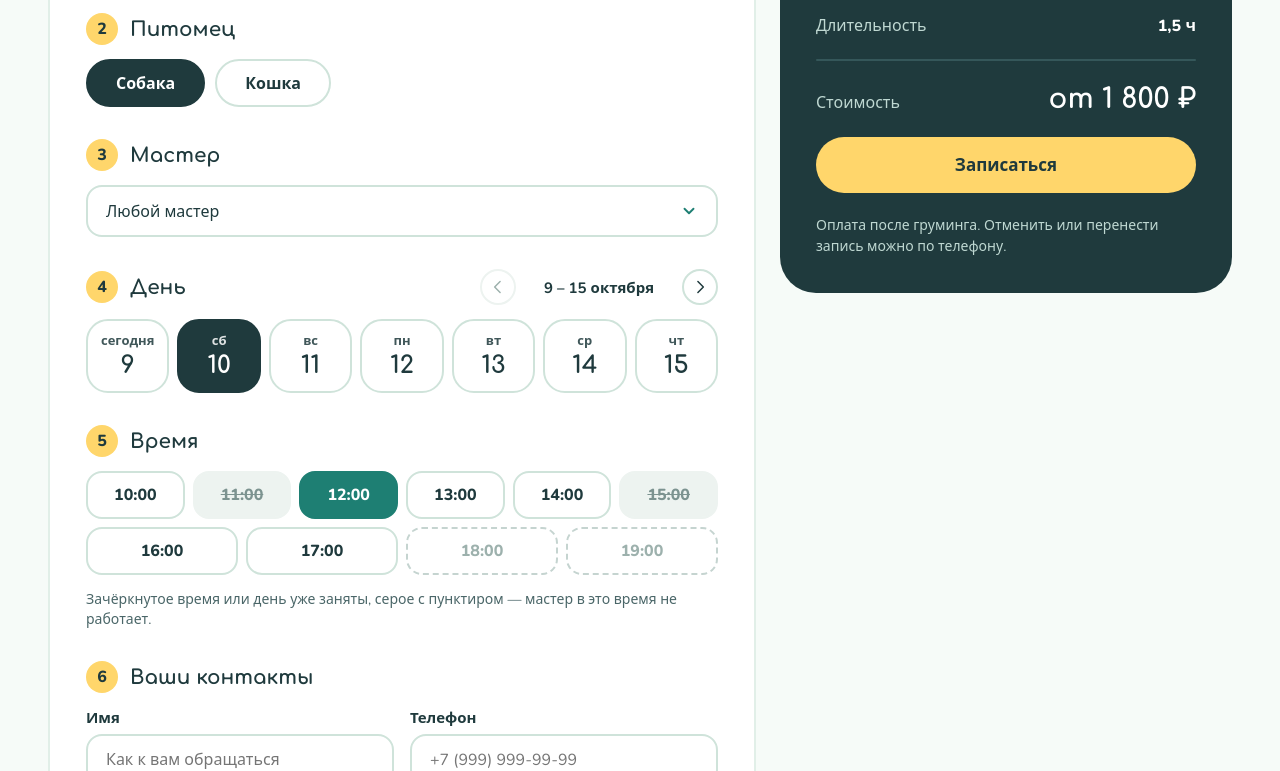
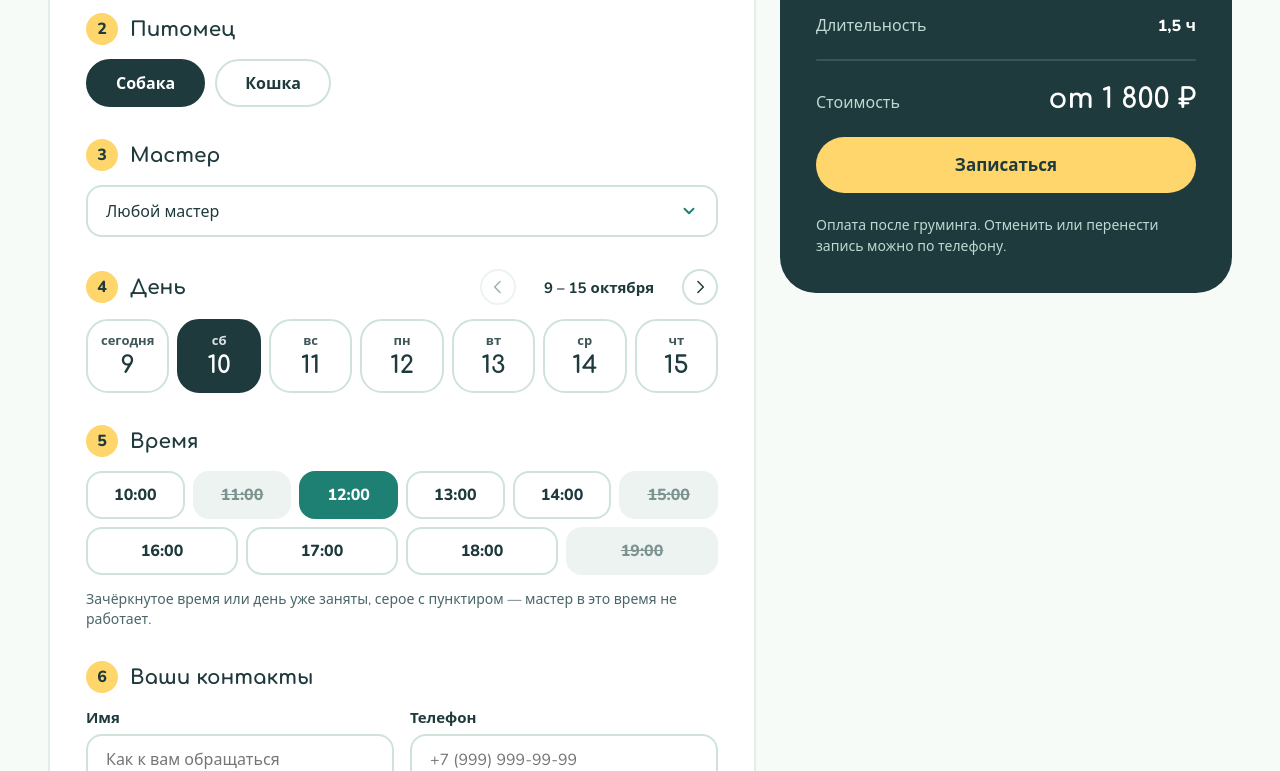
Before and after one commit to aleksan94/gruming, a Vue app: page / in a window 1280 px wide. Shown: the part 3760-4531 px from the top of the page. Built offline with nearby package versions, Linux system fonts and the light colour scheme.

Commit message:
Выбор периода недели ближайшего свободного слота времени

```diff
--- a/src/components/BookingSection.vue
+++ b/src/components/BookingSection.vue
@@ -102,7 +102,8 @@ function slotState(dIdx: number, i: number, mId: string) {
   const works = staff.some((e) => worksAt(e, days[dIdx].weekday, hour))
   const shift = EMPLOYEES.findIndex((e) => e.id === mId) + 1
   const off = !past && !works
-  const busy = past || (works && (dIdx * 5 + i * 7 + shift * 3) % 4 === 0)
+  const booked = !!m?.bookedAheadDays && dIdx < m.bookedAheadDays
+  const busy = past || (works && (booked || (dIdx * 5 + i * 7 + shift * 3) % 4 === 0))
   return { busy, off }
 }
 
@@ -170,6 +171,7 @@ watch(bookingRequest, (r) => r && selectMaster(r.masterId))
 
 function pickDay(i: number) {
   dayIndex.value = i
+  week.value = Math.floor(i / WEEK)
   time.value = null
 }
 
--- a/src/data/salon.ts
+++ b/src/data/salon.ts
@@ -55,6 +55,8 @@ export interface Employee {
   pets: PetId[]
   /** Один или несколько интервалов работы (например, пн–вт и чт–пт в разное время). */
   schedule: ScheduleSlot[]
+  /** Мок: все рабочие слоты первых N дней от сегодняшнего заняты (для проверки «ближайшей свободной даты»). */
+  bookedAheadDays?: number
 }
 export interface Pet {
   id: string
@@ -216,6 +218,16 @@ export const EMPLOYEES: Employee[] = [
       { days: 'Сб', hours: '10:00–16:00' },
     ],
   },
+  {
+    id: 'igor',
+    name: 'Орлов Игорь Павлович',
+    role: 'Грумер',
+    tint: 'green',
+    experience: 'Опыт 7 лет. Гигиенические стрижки и экспресс-линька, работает без выходных.',
+    pets: ['dog', 'cat'],
+    schedule: [{ days: 'Пн–Вс', hours: '10:00–20:00' }],
+    bookedAheadDays: 7,
+  },
 ]
 
 export const PETS: Pet[] = [
```
